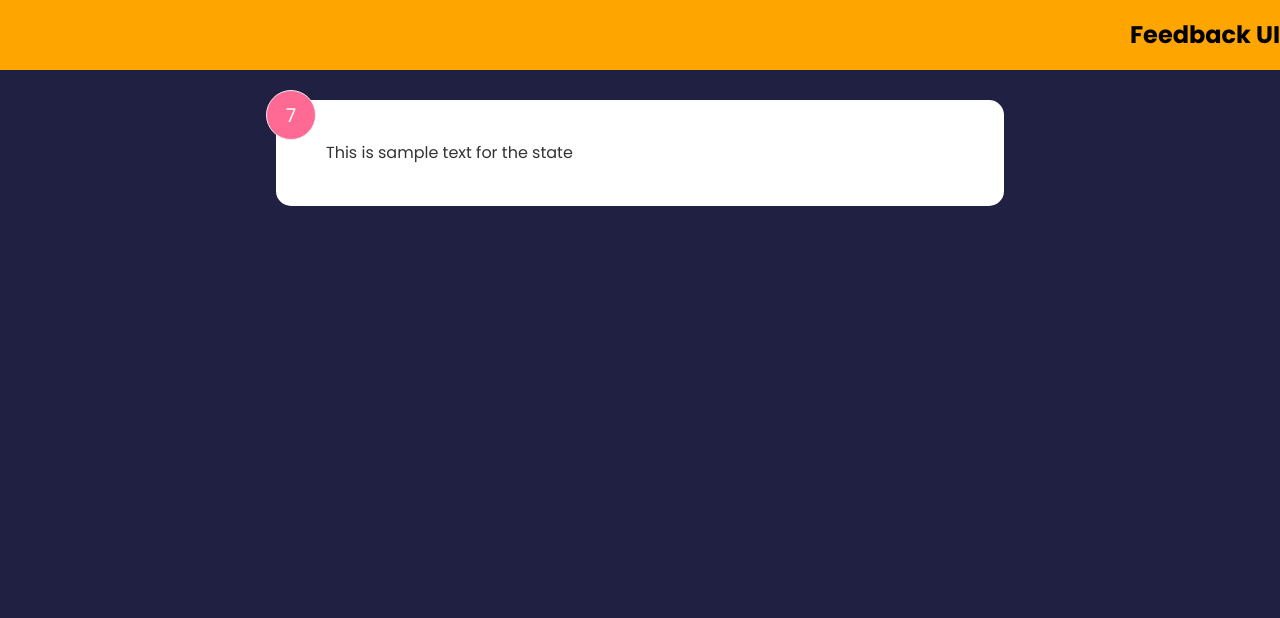
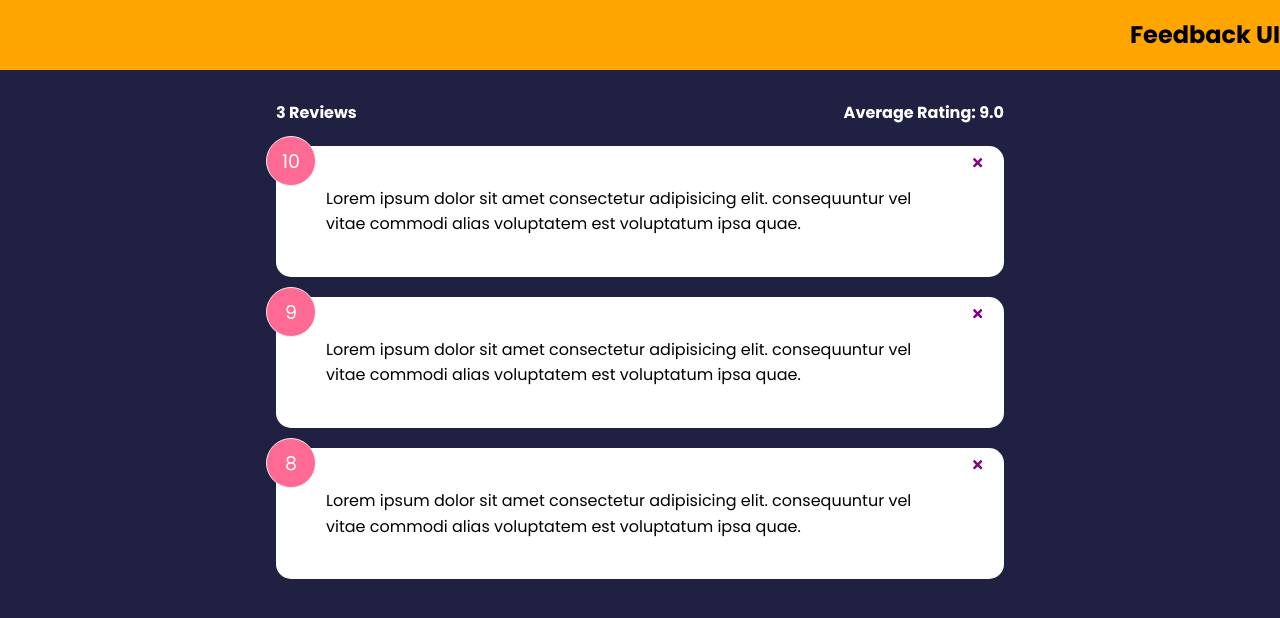
Before and after one commit to butters008/React-Tut1-FeedbackApp, a React (Create React App) app: page / in a window 1280 px wide. Shown: the top 618 px of the page. Built offline with nearby package versions, Linux system fonts and the light colour scheme.

Commit message:
Done witgh Seciotn 3

```diff
--- a/package.json
+++ b/package.json
@@ -8,6 +8,7 @@
     "@testing-library/user-event": "^13.5.0",
     "react": "^18.1.0",
     "react-dom": "^18.1.0",
+    "react-icons": "^4.4.0",
     "react-scripts": "5.0.1",
     "web-vitals": "^2.1.4"
   },
--- a/src/App.js
+++ b/src/App.js
@@ -1,13 +1,25 @@
-import React from 'react';
+import {useState} from 'react';
 import Header from './components/Header';
-import FeedbackItem from './components/FeedbackItem';
+import FeedbackList from './components/FeedbackList';
+import FeedbackData from './data/FeedbackData';
+import FeedbackStats from './components/FeedbackStats';
 
 const App = () => {
+const [feedback, setFeedback] = useState(FeedbackData)
+
+const deleteFeedback = (id) => {
+    if(window.confirm("Are you sure you want to delete this?")){
+        setFeedback(feedback.filter((item) => item.id !== id))
+    }
+
+}
+
     return (
         <>
             <Header/>
             <div className="container">
-                <FeedbackItem></FeedbackItem>
+                <FeedbackStats feedback={feedback}/>
+                <FeedbackList feedback={feedback} handleDelete={deleteFeedback}></FeedbackList>
             </div>
         </>
 
--- a/src/components/FeedbackItem.jsx
+++ b/src/components/FeedbackItem.jsx
@@ -1,15 +1,32 @@
 import { useState } from "react";
+import React from "react";
+import { FaTimes } from "react-icons/fa";
+import PropTypes from 'prop-types'
+import Card from "./shared/Card";
 
-const FeedbackItem = () => {
-    const [rating, setRating] = useState(7);
-    const [text, setText] = useState("This is sample text for the state");
+const FeedbackItem = ({item, handleDelete}) => {
+    // const handleClick = (id) => {
+    //     console.log(id);
+    // }
+
 
     return (
-        <div className="card">
-            <div className="num-display">{rating}</div>
-            <div className="text-display">{text}</div>
-        </div>
+        <Card reverse={false}>
+            <div className="num-display">{item.rating}</div>
+            {/* This one was an example of function being called in */}
+            {/* <button className="close" onClick={handleClick}> */}
+
+            {/* This is an example of function being declared and run on the onClick */}
+            <button className="close" onClick={() => handleDelete(item.id)}>
+                <FaTimes color='purple'/>
+            </button>
+            <div className="text-display">{item.text}</div>
+        </Card>
     );
 }
 
+FeedbackItem.propTypes = {
+    item: PropTypes.object.isRequired,
+}
+
 export default FeedbackItem;
--- /dev/null
+++ b/src/components/FeedbackList.jsx
@@ -0,0 +1,31 @@
+import FeedbackItem from "./FeedbackItem"
+import PropTypes from 'prop-types'
+
+// This handleDelete in the param is so that it can pass up to App comp
+const FeedbackList = ({feedback, handleDelete}) => {
+    if(!feedback || feedback.legth === 0){
+        <p>No feedback yet!</p>
+    }
+
+    return(
+        <div className="feedback-list">
+            {feedback.map((item) => (
+                //The handleDelete={handleDelete} is so that we can pass both up and down comp tree
+                <FeedbackItem key={item.id} item={item} handleDelete={handleDelete}/>
+            ))}
+        </div>
+    );
+}
+
+// FeedbackList.propTypes = {
+//     feedback: PropTypes.arrayOf(
+//         PropTypes.shape({
+//             id: PropTypes.number.isRequired,
+//             text: PropTypes.string.isRequired,
+//             rating: PropTypes.number.isRequired,
+//         })
+//     )
+
+// }
+
+export default FeedbackList;
--- /dev/null
+++ b/src/components/FeedbackStats.jsx
@@ -0,0 +1,18 @@
+const FeedbackStats = ({feedback}) => {
+    let average = feedback.reduce((acc, cur) => {
+        return acc + cur.rating
+    }, 0) / feedback.length
+
+    //Could not get regex to work and dont care atm
+    // average = average.toFixed(1).replace(/[.,]0$/. '')
+    average = average.toFixed(1)
+
+    return(
+        <div className="feedback-stats">
+            <h4>{feedback.length} Reviews</h4>
+            <h4>Average Rating: {isNaN(average) ? 0 : average}</h4>
+        </div>
+    );
+}
+
+export default FeedbackStats;
--- /dev/null
+++ b/src/components/shared/Card.jsx
@@ -0,0 +1,29 @@
+import PropTypes from 'prop-types'
+
+const Card = ({children, reverse}) => {
+    return(
+        //This is an example of a conditional class
+        // <div className={`card ${reverse && 'reverse'}`}>
+        //     {children}
+        // </div>
+
+        //This is an example of a conditional style
+        <div className="card" style={{
+            backgroundColor: reverse ? 'black' : 'white',
+            color: reverse ? 'white': 'black'
+        }}>
+            {children}
+        </div>
+    );
+}
+
+Card.defaultProps = {
+    reverse: false,
+}
+
+// Card.propTypes = {
+//     children: PropTypes.node.isRequired,
+//     reverse: PropTypes.bool,
+// }
+
+export default Card;
--- /dev/null
+++ b/src/data/FeedbackData.js
@@ -0,0 +1,20 @@
+const FeedbackData = [
+    {
+        id: 1,
+        rating: 10,
+        text: 'Lorem ipsum dolor sit amet consectetur adipisicing elit. consequuntur vel vitae commodi alias voluptatem est voluptatum ipsa quae.',
+    },
+    {
+        id: 2,
+        rating: 9,
+        text: 'Lorem ipsum dolor sit amet consectetur adipisicing elit. consequuntur vel vitae commodi alias voluptatem est voluptatum ipsa quae.',
+    },
+    {
+        id: 3,
+        rating: 8,
+        text: 'Lorem ipsum dolor sit amet consectetur adipisicing elit. consequuntur vel vitae commodi alias voluptatem est voluptatum ipsa quae.',
+    },
+]
+
+
+export default FeedbackData;
--- a/src/index.js
+++ b/src/index.js
@@ -1,10 +1,21 @@
 import React from 'react';
-import ReactDOM from 'react-dom';
+import ReactDOM from 'react-dom/client';
 import App from './App';
 import './index.css'
+import { createRoot } from 'react-dom/client';
 
-ReactDOM.render(
+//This is the old way -  React 18 is something different
+// ReactDOM.render(
+//     <React.StrictMode>
+//         <App />
+//     </React.StrictMode>
+//     ,document.getElementById('root'));
+
+//React 18 index and create and render root
+const container = document.getElementById('root');
+const root = ReactDOM.createRoot(container);
+
+root.render(
     <React.StrictMode>
         <App />
-    </React.StrictMode>
-    ,document.getElementById('root'));
+    </React.StrictMode>)
```
Also changed, not shown: src/Scratch/ScratchFile.js (+24 -0 lines), 1 other file (tests, documents, lock files or other folders).
